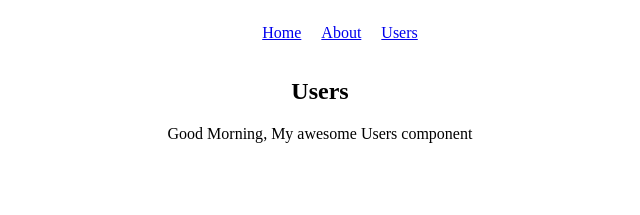
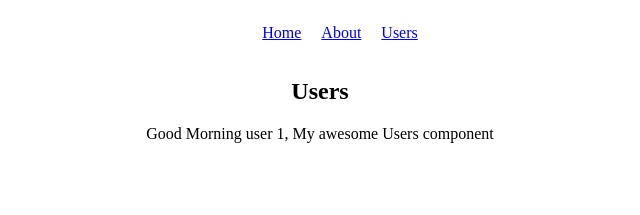
Before and after one commit to SamuelSilvaMelo/Trybe, a React (Create React App) app in the folder 2.Front-end-Development/exercises/Unit_13/Day_2/class-exercises/comprehension-exercises-router-master/: page /users/1 in a window 1280 px wide. Shown: the top 215 px of the page, without its empty margins (320-960 px from the left). Built offline with nearby package versions, Linux system fonts and the light colour scheme; the HTML template or start-up script is replaced by a standard one.

Commit message:
Add fixation-exercise 9

```diff
--- a/2.Front-end-Development/exercises/Unit_13/Day_2/class-exercises/comprehension-exercises-router-master/src/App.js
+++ b/2.Front-end-Development/exercises/Unit_13/Day_2/class-exercises/comprehension-exercises-router-master/src/App.js
@@ -21,8 +21,8 @@ class App extends Component {
         </header>
         <main>
           <Route exact path="/" component={ Home } />
-          <Route path="/about" component={ About } />
-          <Route path="/users" render={ () => <Users greetingMessage="Good Morning" /> } />
+          <Route exact path="/about" component={ About } />
+          <Route exact path="/users/:id" render={ (props) => <Users {...props} greetingMessage="Good Morning" /> } />
         </main>
       </BrowserRouter>
     );
--- a/2.Front-end-Development/exercises/Unit_13/Day_2/class-exercises/comprehension-exercises-router-master/src/components/Users.js
+++ b/2.Front-end-Development/exercises/Unit_13/Day_2/class-exercises/comprehension-exercises-router-master/src/components/Users.js
@@ -3,10 +3,11 @@ import React, { Component } from 'react';
 class Users extends Component {
   render() {
     const { greetingMessage } = this.props
+    const { id } = this.props.match.params
     return (
       <div>
         <h2>Users</h2>
-        <p> { greetingMessage }, My awesome Users component </p>
+        <p> { greetingMessage } user { id }, My awesome Users component </p>
       </div>
     );
   }
```
